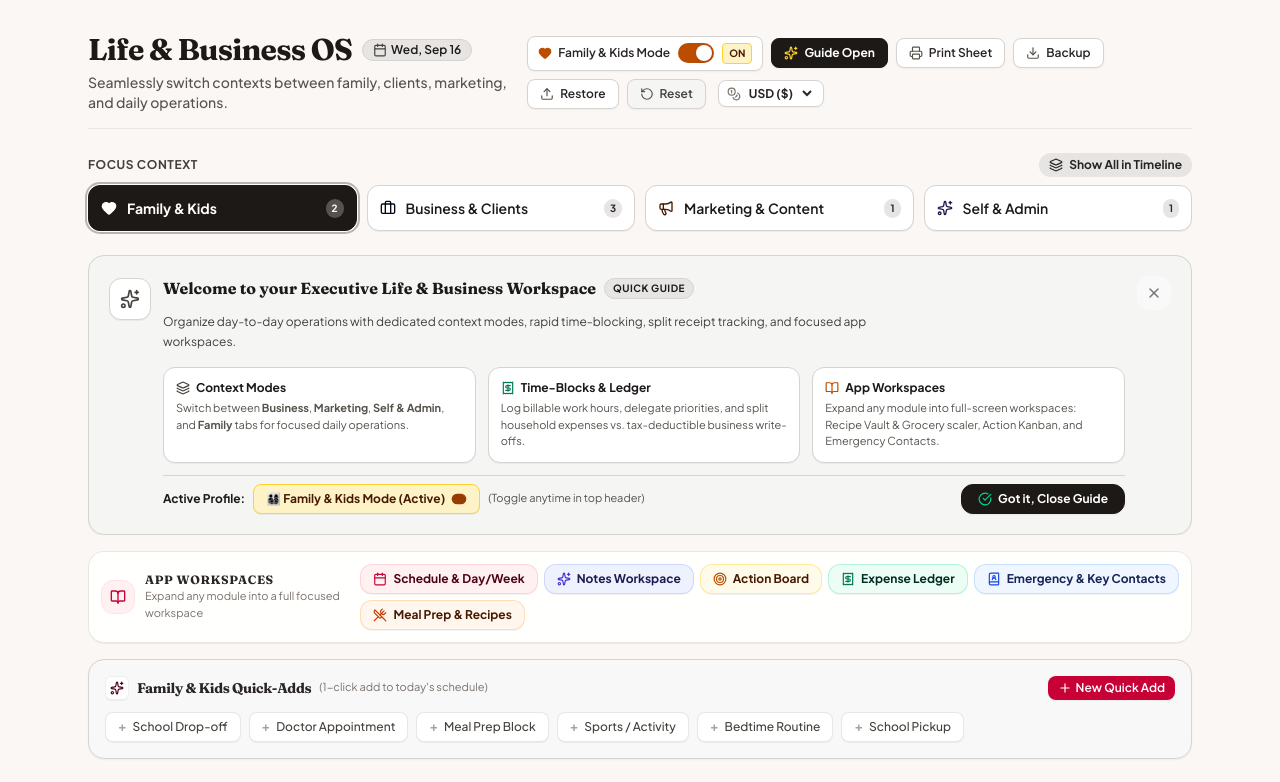
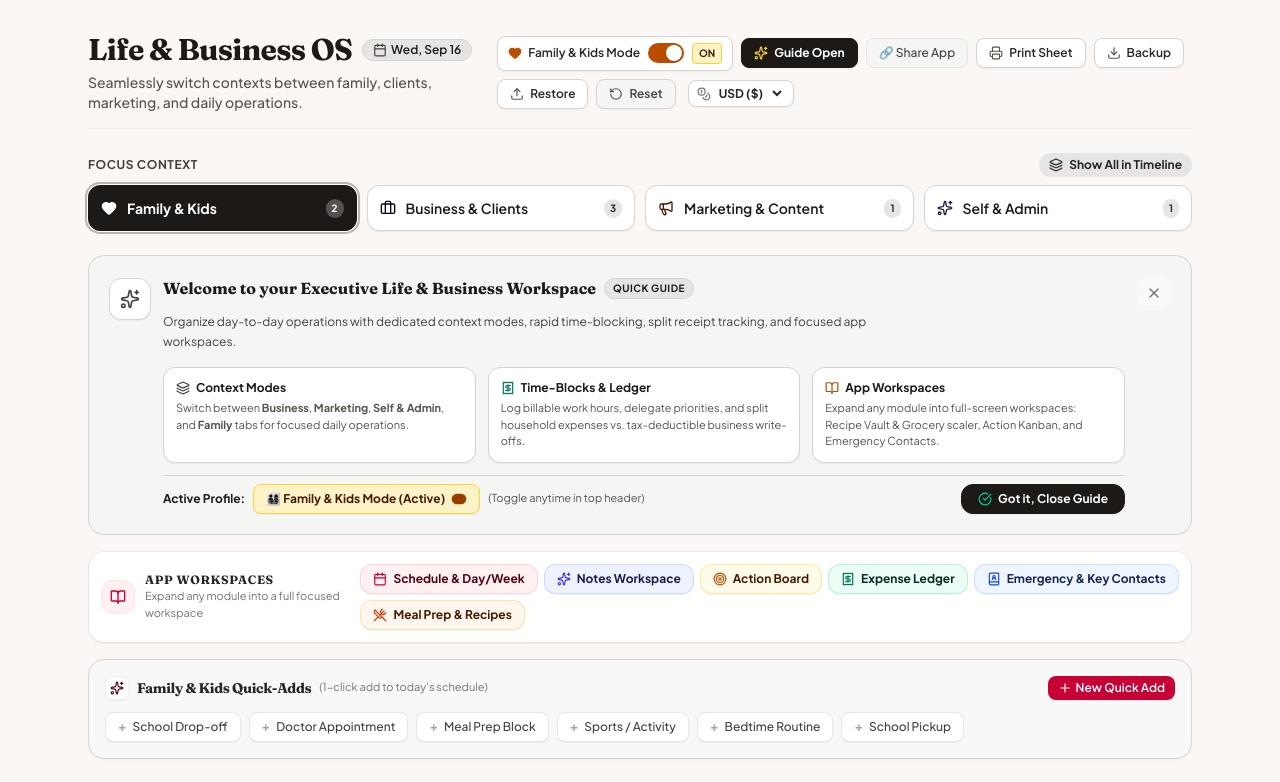
Before and after one commit to KirstN44/mompreneur-life-os, a React (Vite) app: page / in a window 1280 px wide. Shown: the top 782 px of the page. Built offline with nearby package versions, Linux system fonts and the light colour scheme.

Commit message:
Add ShareButton component to Header

```diff
--- a/src/components/Header.tsx
+++ b/src/components/Header.tsx
@@ -2,6 +2,7 @@ import React, { useRef } from 'react';
 import { Printer, Download, Upload, RotateCcw, Calendar as CalendarIcon, Coins, Heart, Users, HelpCircle, Sparkles } from 'lucide-react';
 import { CurrencyCode } from '../types';
 import { CURRENCY_OPTIONS } from '../constants';
+import ShareButton from '../ShareButton';
 
 interface HeaderProps {
   currentDateStr: string;
@@ -115,7 +116,7 @@ export const Header: React.FC<HeaderProps> = ({
               <span>{showGuide ? 'Guide Open' : 'Guide'}</span>
             </button>
           )}
-
+            <ShareButton />
           <button
             id="btn-toolbar-print"
             onClick={onPrint}
```
